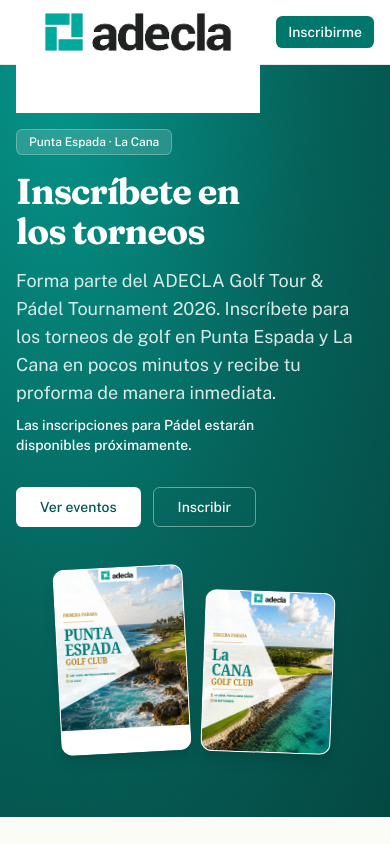
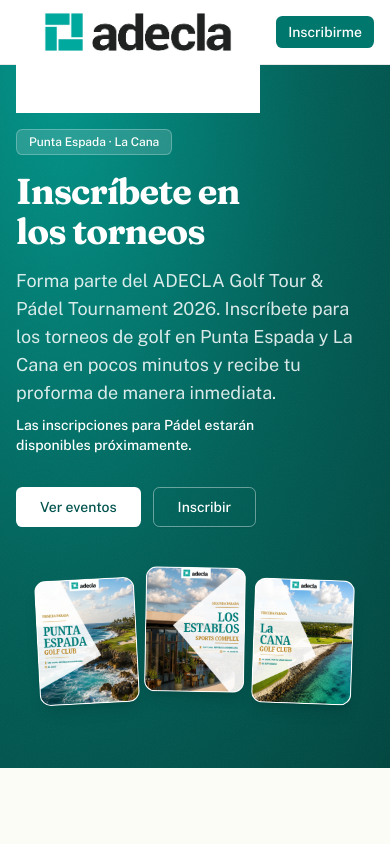
Before and after one commit to ninocvl/adecla-rsvp, a Next.js app: page / in a window 390 px wide. Shown: the top 844 px of the page. Built offline with nearby package versions, Linux system fonts and the light colour scheme; no server answers; the database is empty.

Commit message:
Tarjetillas

```diff
--- a/prisma/seed.ts
+++ b/prisma/seed.ts
@@ -98,7 +98,6 @@
       name: "Torneo de Pádel ADECLA",
       description:
         "El circuito de pádel de ADECLA está en preparación. Pronto anunciaremos fechas, categorías y tarifas.",
-      imageUrl: "/images/padel-establos.jpeg",
       codePrefix: "PADEL",
       status: "DRAFT",
       playersPerTeam: 2,
--- a/src/components/events/hero-section.tsx
+++ b/src/components/events/hero-section.tsx
@@ -47,22 +47,34 @@
             </Button>
           </div>
 
-          <Reveal delayMs={150} className="mt-10 flex justify-center gap-4 lg:hidden">
-            <div className="shadow-teal-hover w-[130px] -rotate-3 overflow-hidden rounded-xl border border-white/20 bg-white shadow-lg sm:w-[150px]">
+          <Reveal
+            delayMs={150}
+            className="mt-10 flex items-end justify-center gap-2 lg:hidden"
+          >
+            <div className="shadow-teal-hover w-[100px] -rotate-3 overflow-hidden rounded-xl border border-white/20 bg-white shadow-lg sm:w-[120px]">
               <Image
                 src="/images/golf-25-julio.jpg"
                 alt="Flyer: Primera parada del torneo de golf, Punta Espada Golf Club, 25 de julio"
-                width={150}
-                height={188}
+                width={120}
+                height={150}
                 className="h-auto w-full"
               />
             </div>
-            <div className="shadow-teal-hover mt-6 w-[130px] rotate-2 overflow-hidden rounded-xl border border-white/20 bg-white shadow-lg sm:w-[150px]">
+            <div className="shadow-teal-hover mb-3 w-[100px] rotate-1 overflow-hidden rounded-xl border border-white/20 bg-white shadow-lg sm:w-[120px]">
+              <Image
+                src="/images/padel-establos.jpeg"
+                alt="Flyer: Segunda parada, Torneo de Pádel ADECLA, Los Establos Sports Complex"
+                width={120}
+                height={150}
+                className="h-auto w-full"
+              />
+            </div>
+            <div className="shadow-teal-hover w-[100px] rotate-2 overflow-hidden rounded-xl border border-white/20 bg-white shadow-lg sm:w-[120px]">
               <Image
                 src="/images/golf-05-septiembre.jpg"
                 alt="Flyer: Tercera parada del torneo de golf, La Cana Golf Club, 5 de septiembre"
-                width={150}
-                height={188}
+                width={120}
+                height={150}
                 className="h-auto w-full"
               />
             </div>
@@ -70,7 +82,16 @@
         </div>
 
         <div className="relative mx-auto hidden h-[420px] w-full max-w-md lg:block">
-          <div className="shadow-teal-hover absolute left-0 top-6 w-[240px] -rotate-6 overflow-hidden rounded-xl border border-white/20 bg-white shadow-2xl">
+          <div className="shadow-teal-hover absolute left-1/2 top-20 z-0 w-[210px] -translate-x-1/2 -rotate-1 overflow-hidden rounded-xl border border-white/20 bg-white shadow-2xl">
+            <Image
+              src="/images/padel-establos.jpeg"
+              alt="Flyer: Segunda parada, Torneo de Pádel ADECLA, Los Establos Sports Complex"
+              width={210}
+              height={263}
+              className="h-auto w-full"
+            />
+          </div>
+          <div className="shadow-teal-hover absolute left-0 top-6 z-10 w-[240px] -rotate-6 overflow-hidden rounded-xl border border-white/20 bg-white shadow-2xl">
             <Image
               src="/images/golf-25-julio.jpg"
               alt="Flyer: Primera parada del torneo de golf, Punta Espada Golf Club, 25 de julio"
@@ -80,7 +101,7 @@
               priority
             />
           </div>
-          <div className="shadow-teal-hover absolute right-0 top-0 w-[240px] rotate-3 overflow-hidden rounded-xl border border-white/20 bg-white shadow-2xl">
+          <div className="shadow-teal-hover absolute right-0 top-0 z-10 w-[240px] rotate-3 overflow-hidden rounded-xl border border-white/20 bg-white shadow-2xl">
             <Image
               src="/images/golf-05-septiembre.jpg"
               alt="Flyer: Tercera parada del torneo de golf, La Cana Golf Club, 5 de septiembre"
```
